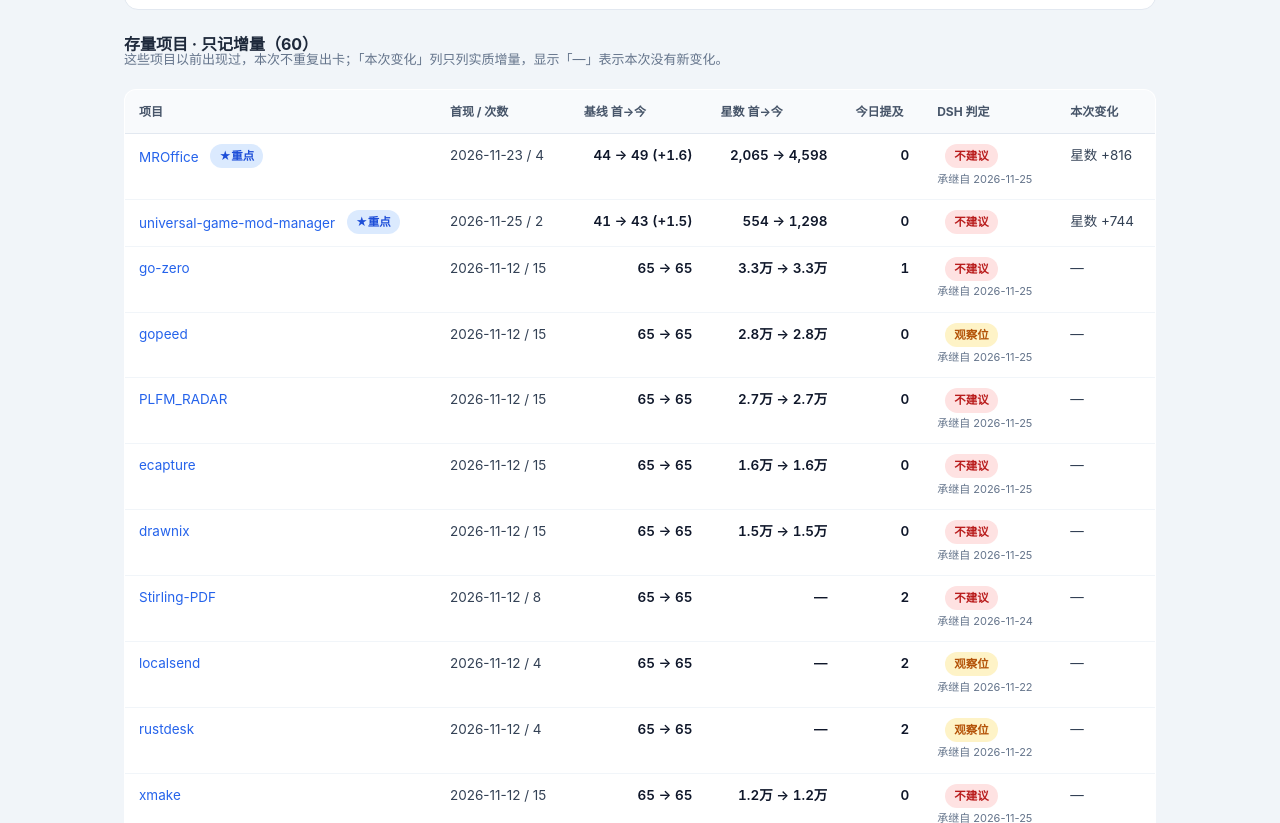
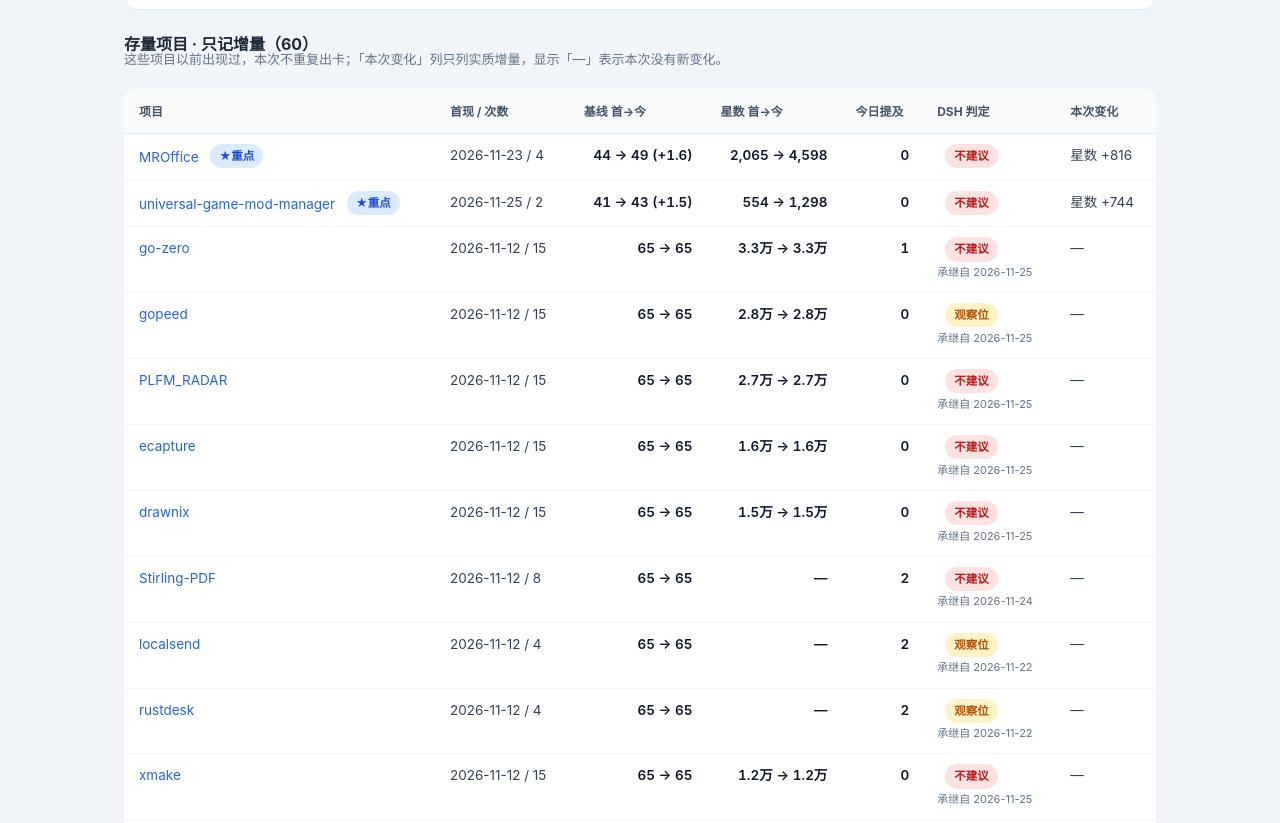
Before and after one commit to qingniaoheyu/daily-reports, a plain HTML site: page docs/daily/2026-11-26.html in a window 1280 px wide. Shown: the part 6576-7399 px from the top of the page. Drawn offline with Linux system fonts and the light colour scheme.

Commit message:
Daily report daily 2026-11-26

```diff
--- a/docs/daily/2026-11-26.html
+++ b/docs/daily/2026-11-26.html
@@ -342,7 +342,7 @@ footer p{margin:5px 0}
 <h3>存量项目 · 只记增量（60）</h3>
 <p class="hint">这些项目以前出现过，本次不重复出卡；「本次变化」列只列实质增量，显示「—」表示本次没有新变化。</p>
 <table><thead><tr><th>项目</th><th>首现 / 次数</th><th class="num">基线 首→今</th><th class="num">星数 首→今</th><th class="num">今日提及</th><th>DSH 判定</th><th>本次变化</th></tr></thead><tbody>
-<tr><td><a href="https://github.com/XinaTian/MROffice" target="_blank" rel="noopener">MROffice</a> <span class="tag hi">★重点</span></td><td>2026-11-23 / 4</td><td class="num">44 → 49 (+1.6)</td><td class="num">2,065 → 4,598</td><td class="num">0</td><td><span class="tag red">不建议</span><div style="font-size:11px;color:#64748b">承继自 2026-11-25</div></td><td>星数 +816</td></tr>
+<tr><td><a href="https://github.com/XinaTian/MROffice" target="_blank" rel="noopener">MROffice</a> <span class="tag hi">★重点</span></td><td>2026-11-23 / 4</td><td class="num">44 → 49 (+1.6)</td><td class="num">2,065 → 4,598</td><td class="num">0</td><td><span class="tag red">不建议</span></td><td>星数 +816</td></tr>
 <tr><td><a href="https://github.com/Indigo-0167/universal-game-mod-manager" target="_blank" rel="noopener">universal-game-mod-manager</a> <span class="tag hi">★重点</span></td><td>2026-11-25 / 2</td><td class="num">41 → 43 (+1.5)</td><td class="num">554 → 1,298</td><td class="num">0</td><td><span class="tag red">不建议</span></td><td>星数 +744</td></tr>
 <tr><td><a href="https://github.com/zeromicro/go-zero" target="_blank" rel="noopener">go-zero</a></td><td>2026-11-12 / 15</td><td class="num">65 → 65</td><td class="num">3.3万 → 3.3万</td><td class="num">1</td><td><span class="tag red">不建议</span><div style="font-size:11px;color:#64748b">承继自 2026-11-25</div></td><td>—</td></tr>
 <tr><td><a href="https://github.com/monkeyWie/gopeed" target="_blank" rel="noopener">gopeed</a></td><td>2026-11-12 / 15</td><td class="num">65 → 65</td><td class="num">2.8万 → 2.8万</td><td class="num">0</td><td><span class="tag mid">观察位</span><div style="font-size:11px;color:#64748b">承继自 2026-11-25</div></td><td>—</td></tr>
@@ -417,7 +417,6 @@ footer p{margin:5px 0}
 </ul>
 <div style="margin-top:8px;font-size:11.5px;opacity:.75">判定时间 2026-11-26T08:54:18 · DSH 会话基于当日快照</div>
 </div>
-<div style="margin-top:8px;font-size:11.5px;color:#64748b">判定承继自 2026-11-25（存量项目以首次/上次判定为准，不重复判定）</div>
 <div style="margin-top:10px;font-size:12.5px"><a href="https://github.com/XinaTian/MROffice" target="_blank" rel="noopener">查看今日知乎原文 →</a></div>
 </div></div>
 <div class="dir"><div class="dir-head"><div>
```
Also changed, not shown: docs/latest-daily.html (+1 -2 lines).
